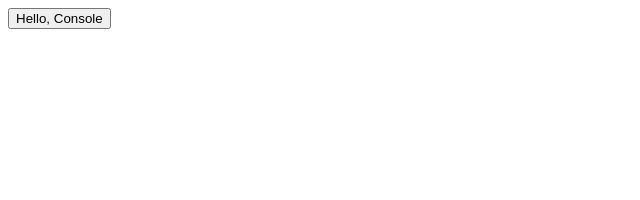
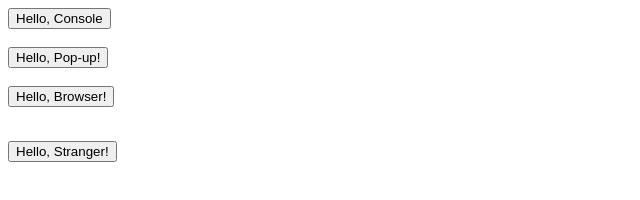
Before and after one commit to jp-0603/hello-world, a plain HTML site: page index.html in a window 1280 px wide. Shown: the whole page, without its empty margins (0-640 px from the left). Drawn offline with Linux system fonts and the light colour scheme.

Commit message:
Complete

```diff
--- a/functions.js
+++ b/functions.js
@@ -1,3 +1,14 @@
 function 	HelloConsole() {
   console.log("Hello, World!");
 }
+function popup() {
+  alert("Hello, World!");
+}
+function SayHello() {
+  var p = document.getElementById("browser");
+  p.innerHTML ="Hello, World!";
+}
+function helloStranger() {
+  var name = prompt("Please Enter Your First Name");
+  alert("Hello " + name);
+}
--- a/index.html
+++ b/index.html
@@ -7,5 +7,14 @@
   </head>
   <body>
     <button onclick="HelloConsole()">Hello, Console</button>
+</br>
+</br>
+    <button onclick= "popup()">Hello, Pop-up!</button>
+</br>
+</br>
+  <button onclick= "SayHello()">Hello, Browser!</button>
+  <p id="browser"></p>
+</br>
+  <button onclick= "helloStranger()">Hello, Stranger!</button>
   </body>
 </html>
```
